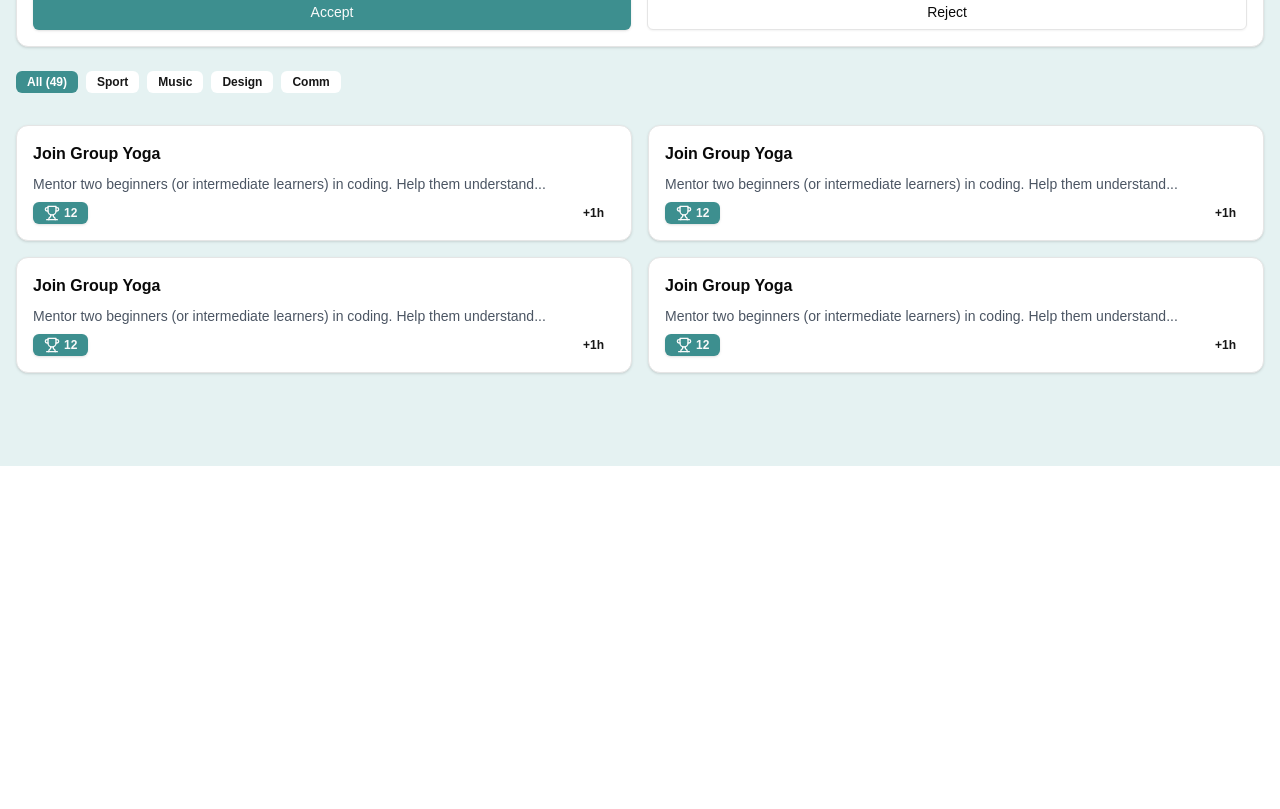
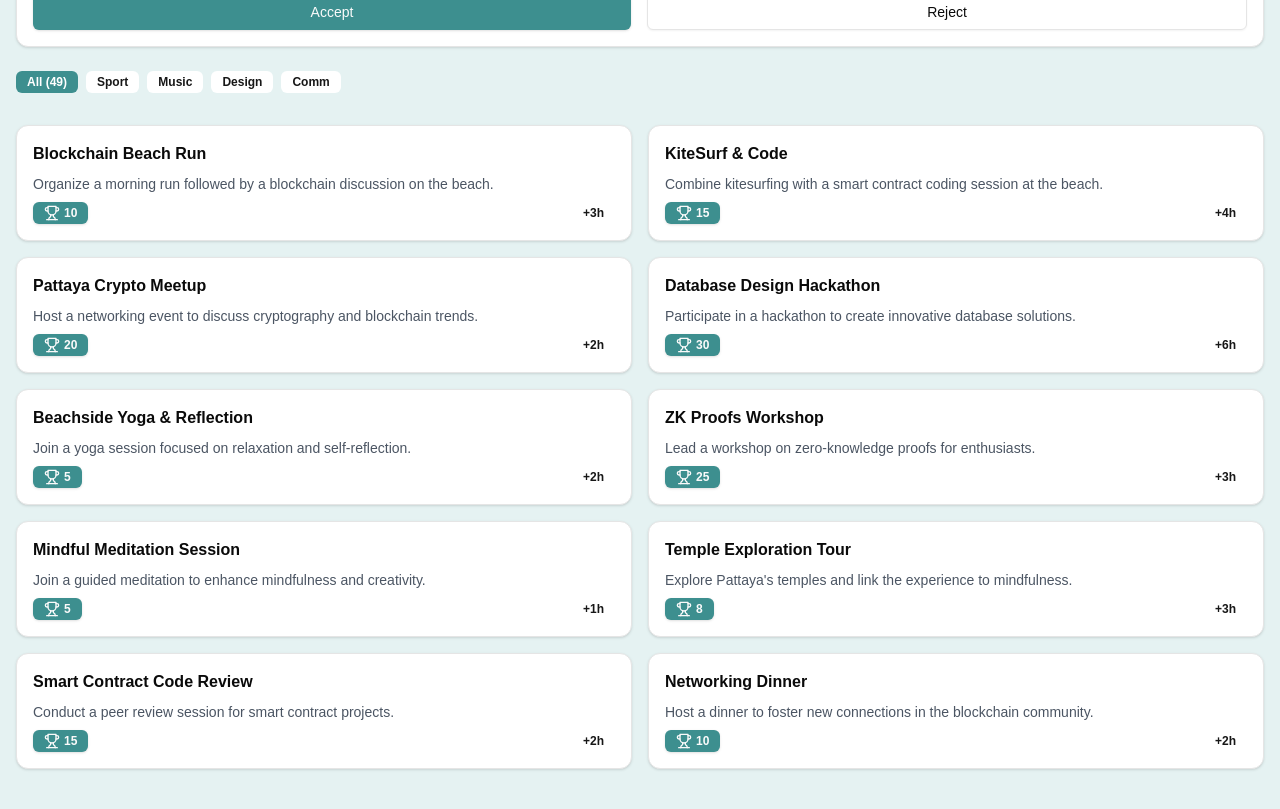
Before and after one commit to tms7331/zuQuest-frontend, a Next.js app: page /quests in a window 1280 px wide. Shown: the part 880-1689 px from the top of the page. Before the commit the page ends 1346 px from the top, so only its background shows below. Built offline with nearby package versions, Linux system fonts and the light colour scheme.

Commit message:
Hardcode quest list

```diff
--- a/app/pools/page.tsx
+++ b/app/pools/page.tsx
@@ -58,7 +58,6 @@ const updatePool = async (tag: string, updates: Pool) => {
 };
 
 
-
 export default function Page() {
 
     const isMobile = useDeviceType();
@@ -92,10 +91,6 @@ export default function Page() {
         try {
             const res = await gate.execHaloCmd(cmd);
             console.log(res)
-            // TODO - stuff here...
-            //const walletAddress = res.etherAddresses[1];
-            //setWalletAddress(walletAddress);
-            //setStatusText("");
             await updatePool(tag, { tag: tag, count: poolsMap[tag] + 1 });
             setPoolsMap({ ...poolsMap, [tag]: poolsMap[tag] + 1 });
             setQrc("");
--- a/app/quests/page.tsx
+++ b/app/quests/page.tsx
@@ -5,6 +5,7 @@ import { Button } from "@/components/ui/button"
 import { Card } from "@/components/ui/card"
 import { Badge } from "@/components/ui/badge"
 import { Footer } from "@/components/footer"
+import { questList } from "@/lib/questList"
 
 export default function Page() {
     return (
@@ -79,20 +80,20 @@ export default function Page() {
 
                 {/* Quest Grid */}
                 <div className="grid grid-cols-2 gap-4">
-                    {[1, 2, 3, 4].map((i) => (
-                        <Card key={i} className="overflow-hidden">
+                    {questList.map((quest, index) => (
+                        <Card key={index} className="overflow-hidden">
                             <div className="p-4 space-y-2">
-                                <h3 className="font-bold">Join Group Yoga</h3>
+                                <h3 className="font-bold">{quest.title}</h3>
                                 <p className="text-sm text-gray-600">
-                                    Mentor two beginners (or intermediate learners) in coding. Help them understand...
+                                    {quest.description}
                                 </p>
                                 <div className="flex justify-between items-center">
                                     <Badge className="bg-[#3D8F8F]">
                                         <Trophy className="w-4 h-4 mr-1" />
-                                        12
+                                        {quest.points}
                                     </Badge>
                                     <Badge variant="secondary" className="bg-white">
-                                        +1h
+                                        +{quest.duration}h
                                     </Badge>
                                 </div>
                             </div>
--- /dev/null
+++ b/lib/questList.ts
@@ -0,0 +1,94 @@
+// "Task Title","Task Description","Category","Points","Duration (hours)","Participants (range)","Required Skills"
+export const questList = [
+
+    {
+        title: "Blockchain Beach Run",
+        description: "Organize a morning run followed by a blockchain discussion on the beach.",
+        category: "Sport",
+        points: 10,
+        duration: 3,
+        participants: "1-5",
+        requiredSkills: "Running, Blockchain knowledge"
+    },
+    {
+        title: "KiteSurf & Code",
+        description: "Combine kitesurfing with a smart contract coding session at the beach.",
+        category: "Sport",
+        points: 15,
+        duration: 4,
+        participants: "1-3",
+        requiredSkills: "KiteSurfing, Smart contract development"
+    },
+    {
+        title: "Pattaya Crypto Meetup",
+        description: "Host a networking event to discuss cryptography and blockchain trends.",
+        category: "Community",
+        points: 20,
+        duration: 2,
+        participants: "5-10",
+        requiredSkills: "Networking, Cryptography"
+    },
+    {
+        title: "Database Design Hackathon",
+        description: "Participate in a hackathon to create innovative database solutions.",
+        category: "Building",
+        points: 30,
+        duration: 6,
+        participants: "2-5",
+        requiredSkills: "Databases"
+    },
+    {
+        title: "Beachside Yoga & Reflection",
+        description: "Join a yoga session focused on relaxation and self-reflection.",
+        category: "Wellness",
+        points: 5,
+        duration: 2,
+        participants: "1-5",
+        requiredSkills: "None"
+    },
+    {
+        title: "ZK Proofs Workshop",
+        description: "Lead a workshop on zero-knowledge proofs for enthusiasts.",
+        category: "Building",
+        points: 25,
+        duration: 3,
+        participants: "1-5",
+        requiredSkills: "ZK proofs"
+    },
+    {
+        title: "Mindful Meditation Session",
+        description: "Join a guided meditation to enhance mindfulness and creativity.",
+        category: "Wellness",
+        points: 5,
+        duration: 1,
+        participants: "1-5",
+        requiredSkills: "None"
+    },
+    {
+        title: "Temple Exploration Tour",
+        description: "Explore Pattaya's temples and link the experience to mindfulness.",
+        category: "Explore",
+        points: 8,
+        duration: 3,
+        participants: "1-5",
+        requiredSkills: "None"
+    },
+    {
+        title: "Smart Contract Code Review",
+        description: "Conduct a peer review session for smart contract projects.",
+        category: "Community",
+        points: 15,
+        duration: 2,
+        participants: "2-5",
+        requiredSkills: "Smart contract development"
+    },
+    {
+        title: "Networking Dinner",
+        description: "Host a dinner to foster new connections in the blockchain community.",
+        category: "Community",
+        points: 10,
+        duration: 2,
+        participants: "3-7",
+        requiredSkills: "Networking"
+    }
+]
```
